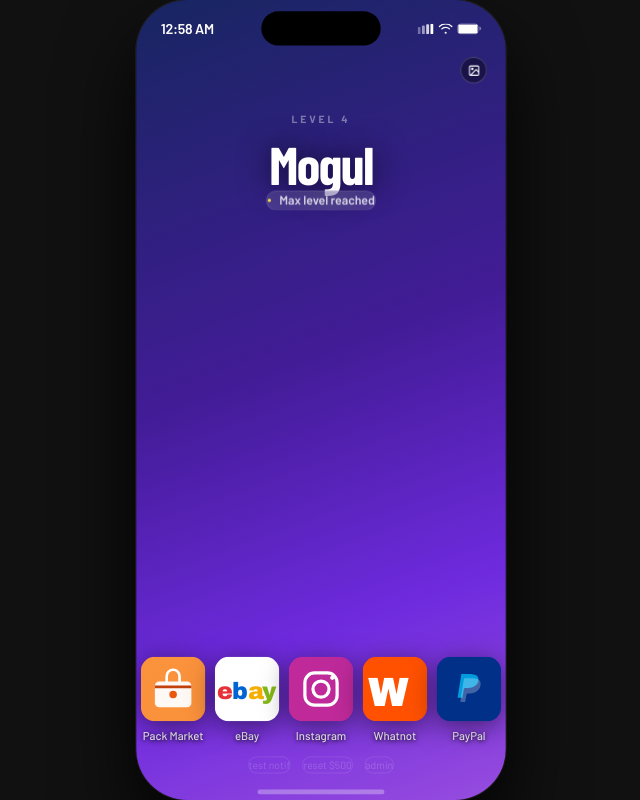
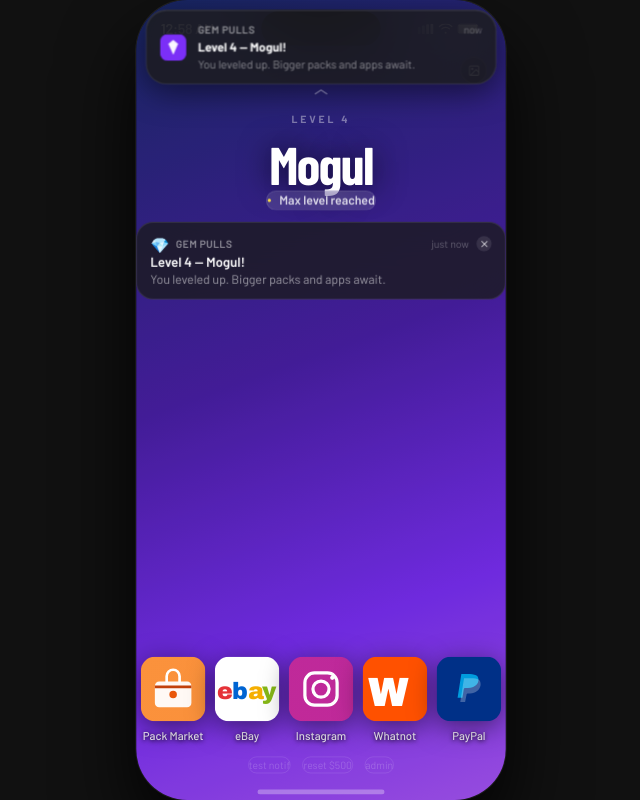
Before and after one commit to agnardadi1/gem_pulls_v2, a React (Vite) app: page / in a window 1280 px wide. Both pictures are taken after a click on the button "admin". Shown: the whole page, without its empty margins (319-959 px from the left). Built offline with nearby package versions, Linux system fonts and the light colour scheme; a web font is replaced by a local one.

Commit message:
Notifications: level-up celebration + low-funds warning, home banner icon/labels

```diff
--- a/src/components/Phone/Phone.tsx
+++ b/src/components/Phone/Phone.tsx
@@ -18,8 +18,19 @@ const APPS: Record<Exclude<AppId, 'home' | 'settings'>, React.ComponentType> = {
   'paypal': PayPalApp,
 }
 
+const BANNER_LABELS: Record<AppId, string> = {
+  'home': 'Gem Pulls', 'settings': 'Settings', 'pack-market': 'Pack Market',
+  'ebay': 'eBay', 'instagram': 'Instagram', 'whatnot': 'Whatnot', 'paypal': 'PayPal',
+}
+
 const APP_ICONS: Record<AppId, React.ReactNode> = {
-  'home': null,
+  'home': (
+    <svg viewBox="0 0 60 60" width="28" height="28">
+      <rect width="60" height="60" rx="13" fill="#7b2ff7"/>
+      <path d="M30 13l11 9-11 25-11-25z" fill="#fff" fillOpacity="0.95"/>
+      <path d="M19 22h22l-11 9z" fill="#fff" fillOpacity="0.45"/>
+    </svg>
+  ),
   'settings': null,
   'pack-market': (
     <svg viewBox="0 0 60 60" fill="none" width="28" height="28">
@@ -63,13 +74,36 @@ const APP_ICONS: Record<AppId, React.ReactNode> = {
   ),
 }
 
+const LEVEL_NAMES: Record<number, string> = { 1: 'Rookie', 2: 'Flipper', 3: 'Trader', 4: 'Mogul' }
+
 export default function Phone() {
   const { activeApp, openApp, closeApp } = usePhoneStore()
   const { wallpaper } = useGameStore()
+  const level = useGameStore(s => s.level)
+  const bankroll = useGameStore(s => s.bankroll)
   const notifications = useNotificationStore(s => s.notifications)
+  const pushNotif = useNotificationStore(s => s.push)
   const [time, setTime] = useState(() =>
     new Date().toLocaleTimeString('en-US', { hour: 'numeric', minute: '2-digit', hour12: true })
   )
+
+  // Level-up celebration — fires when level climbs (not on reset).
+  const prevLevel = useRef(level)
+  useEffect(() => {
+    if (level > prevLevel.current) {
+      pushNotif('home', `Level ${level} — ${LEVEL_NAMES[level] ?? 'Pro'}!`, 'You leveled up. Bigger packs and apps await.')
+    }
+    prevLevel.current = level
+  }, [level])
+
+  // Low-funds warning — fires once when balance drops below $100.
+  const prevBankroll = useRef(bankroll)
+  useEffect(() => {
+    if (prevBankroll.current >= 100 && bankroll < 100) {
+      pushNotif('paypal', 'Funds running low', `Balance is $${bankroll.toFixed(2)}. Sell some cards to recover.`)
+    }
+    prevBankroll.current = bankroll
+  }, [bankroll])
 
   // Banner state
   const [banner, setBanner] = useState<Notification | null>(null)
@@ -236,7 +270,7 @@ export default function Phone() {
             <div style={{ flex: 1, minWidth: 0 }}>
               <div style={{ display: 'flex', alignItems: 'center', justifyContent: 'space-between', marginBottom: '2px' }}>
                 <span style={{ color: 'rgba(255,255,255,0.55)', fontSize: '11px', fontWeight: 600, textTransform: 'uppercase', letterSpacing: '0.5px' }}>
-                  {banner.appId === 'pack-market' ? 'Pack Market' : banner.appId === 'ebay' ? 'eBay' : banner.appId}
+                  {BANNER_LABELS[banner.appId] ?? banner.appId}
                 </span>
                 <span style={{ color: 'rgba(255,255,255,0.3)', fontSize: '11px' }}>now</span>
               </div>
```
